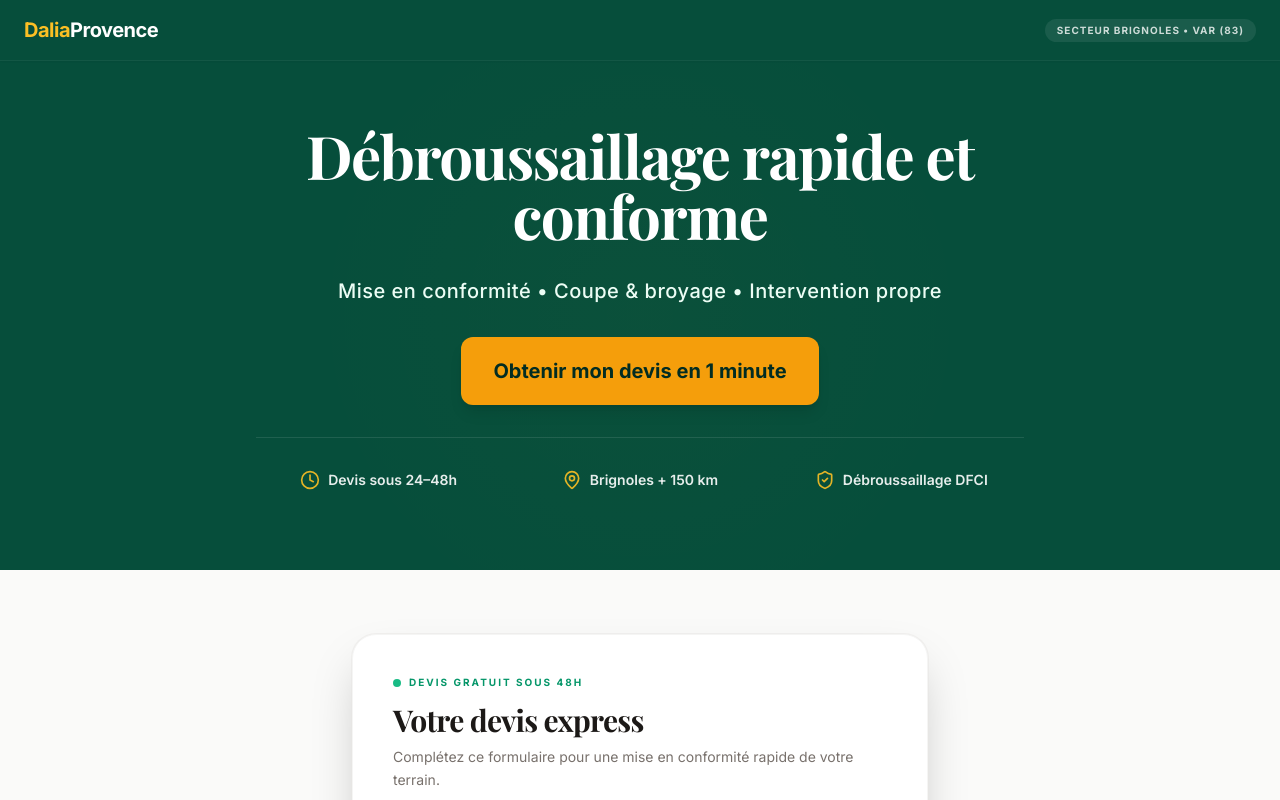
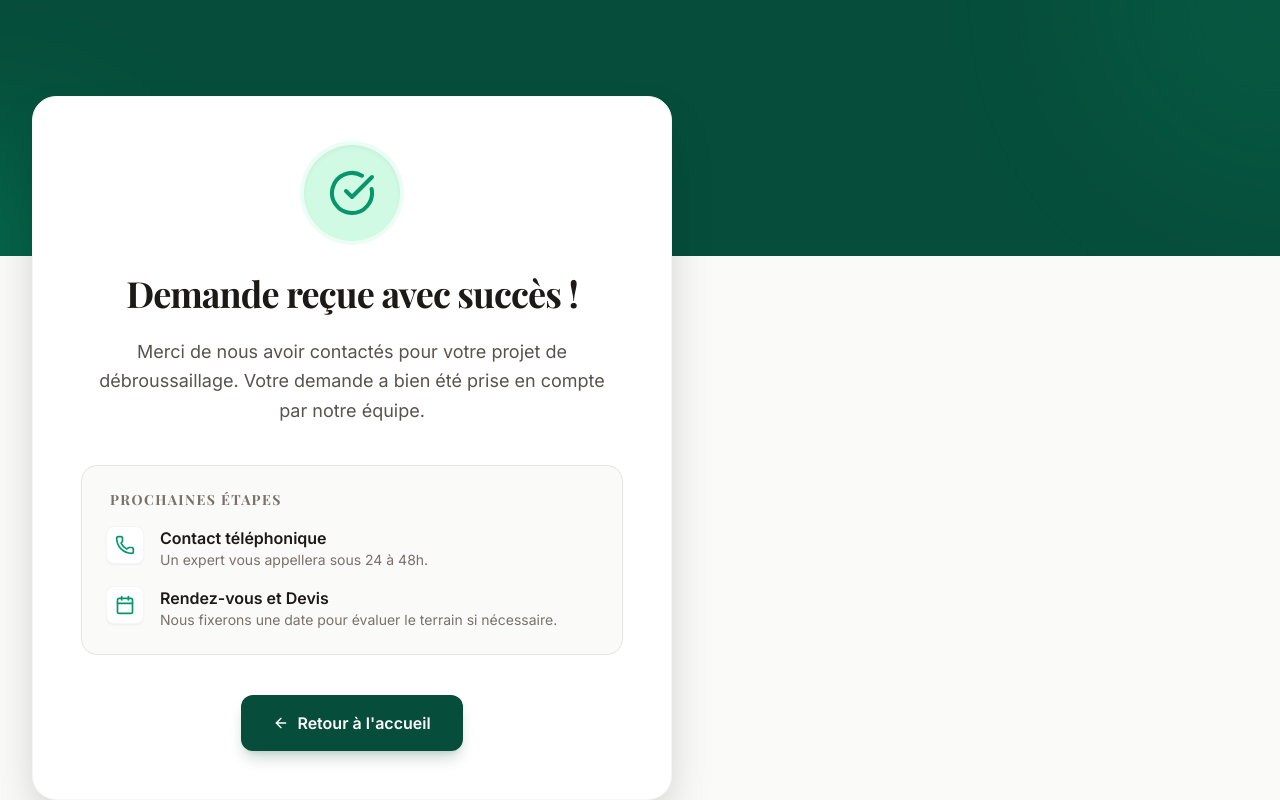
Before and after one commit to Anaska47/Daliaprovence, a React (Vite) app: page /merci in a window 1280 px wide. Before the commit this address led to /. Shown: the top 800 px of the page. Built offline with nearby package versions, Linux system fonts and the light colour scheme; the HTML template or start-up script is replaced by a standard one.

Commit message:
Add form redirection to /merci for Google Ads conversion tracking

```diff
--- a/src/App.tsx
+++ b/src/App.tsx
@@ -2,6 +2,7 @@
 import React from 'react';
 import { BrowserRouter as Router, Routes, Route, Navigate } from 'react-router-dom';
 import Debroussaillage from './pages/Debroussaillage';
+import Merci from './pages/Merci';
 
 const App: React.FC = () => {
     return (
@@ -9,6 +10,7 @@ const App: React.FC = () => {
             <Routes>
                 <Route path="/" element={<Debroussaillage />} />
                 <Route path="/debroussaillage" element={<Debroussaillage />} />
+                <Route path="/merci" element={<Merci />} />
                 {/* Placeholder for future services */}
                 {/* <Route path="/elagage" element={<Elagage />} /> */}
                 <Route path="*" element={<Navigate to="/" replace />} />
--- a/src/pages/Debroussaillage.tsx
+++ b/src/pages/Debroussaillage.tsx
@@ -1,5 +1,6 @@
 
 import React, { useState, useEffect } from 'react';
+import { useNavigate } from 'react-router-dom';
 import { CheckCircle, X } from 'lucide-react';
 import Hero from '../components/Hero';
 import LeadForm from '../components/LeadForm';
@@ -13,13 +14,15 @@ import Footer from '../components/Footer';
 import LegalModal from '../components/LegalModal';
 
 const Debroussaillage: React.FC = () => {
+    const navigate = useNavigate();
     const [formSubmitted, setFormSubmitted] = useState(false);
     const [showTopNotification, setShowTopNotification] = useState(false);
     const [modalType, setModalType] = useState<'legal' | 'privacy' | null>(null);
 
     const handleFormSuccess = () => {
         setFormSubmitted(true);
-        setShowTopNotification(true);
+        // Redirection vers la page de remerciement pour le tracking Google Ads
+        navigate('/merci');
     };
 
     useEffect(() => {
--- /dev/null
+++ b/src/pages/Merci.tsx
@@ -0,0 +1,76 @@
+import React from 'react';
+import { CheckCircle, ArrowLeft, Phone, Calendar } from 'lucide-react';
+import { Link } from 'react-router-dom';
+
+const Merci: React.FC = () => {
+    return (
+        <div className="min-h-screen bg-stone-50 flex flex-col items-centerjustify-center p-4 relative overflow-hidden">
+            {/* Background Decor */}
+            <div className="absolute top-0 left-0 w-full h-64 bg-emerald-900 overflow-hidden z-0">
+                <div className="absolute top-0 right-0 w-96 h-96 bg-emerald-800 rounded-full blur-3xl opacity-50 -translate-y-1/2 translate-x-1/2"></div>
+                <div className="absolute bottom-0 left-0 w-64 h-64 bg-emerald-600 rounded-full blur-3xl opacity-30 translate-y-1/2 -translate-x-1/2"></div>
+            </div>
+
+            <div className="relative z-10 w-full max-w-2xl mt-10 md:mt-20 px-4">
+                {/* Card */}
+                <div className="bg-white rounded-3xl shadow-2xl p-8 md:p-12 text-center border border-stone-100 animate-in slide-in-from-bottom duration-700 fade-in">
+
+                    <div className="inline-flex items-center justify-center w-24 h-24 bg-emerald-100 text-emerald-600 rounded-full mb-8 shadow-inner ring-4 ring-emerald-50">
+                        <CheckCircle className="w-12 h-12" />
+                    </div>
+
+                    <h1 className="text-3xl md:text-4xl font-bold text-stone-900 mb-6 font-display tracking-tight">
+                        Demande reçue avec succès !
+                    </h1>
+
+                    <p className="text-lg text-stone-600 mb-10 leading-relaxed max-w-lg mx-auto">
+                        Merci de nous avoir contactés pour votre projet de débroussaillage. Votre demande a bien été prise en compte par notre équipe.
+                    </p>
+
+                    {/* Next Steps */}
+                    <div className="bg-stone-50 rounded-2xl p-6 mb-10 border border-stone-200 text-left">
+                        <h3 className="text-sm font-bold uppercase tracking-widest text-stone-500 mb-4 ml-1">Prochaines étapes</h3>
+                        <div className="space-y-4">
+                            <div className="flex gap-4 items-start">
+                                <div className="bg-white p-2 rounded-lg shadow-sm border border-stone-100 shrink-0">
+                                    <Phone className="w-5 h-5 text-emerald-600" />
+                                </div>
+                                <div>
+                                    <h4 className="font-semibold text-stone-900">Contact téléphonique</h4>
+                                    <p className="text-sm text-stone-500">Un expert vous appellera sous 24 à 48h.</p>
+                                </div>
+                            </div>
+                            <div className="flex gap-4 items-start">
+                                <div className="bg-white p-2 rounded-lg shadow-sm border border-stone-100 shrink-0">
+                                    <Calendar className="w-5 h-5 text-emerald-600" />
+                                </div>
+                                <div>
+                                    <h4 className="font-semibold text-stone-900">Rendez-vous et Devis</h4>
+                                    <p className="text-sm text-stone-500">Nous fixerons une date pour évaluer le terrain si nécessaire.</p>
+                                </div>
+                            </div>
+                        </div>
+                    </div>
+
+                    <Link
+                        to="/"
+                        className="inline-flex items-center gap-2 px-8 py-4 bg-emerald-900 text-white rounded-xl font-semibold hover:bg-emerald-800 transition-all hover:gap-3 group shadow-lg shadow-emerald-900/20"
+                    >
+                        <ArrowLeft className="w-4 h-4 group-hover:-translate-x-1 transition-transform" />
+                        Retour à l'accueil
+                    </Link>
+
+                </div>
+
+                {/* Brand Footer */}
+                <div className="text-center mt-8 opacity-60">
+                    <span className="text-sm font-bold tracking-tight text-stone-400">
+                        <span className="text-stone-500">Dalia</span>Provence
+                    </span>
+                </div>
+            </div>
+        </div>
+    );
+};
+
+export default Merci;
```
